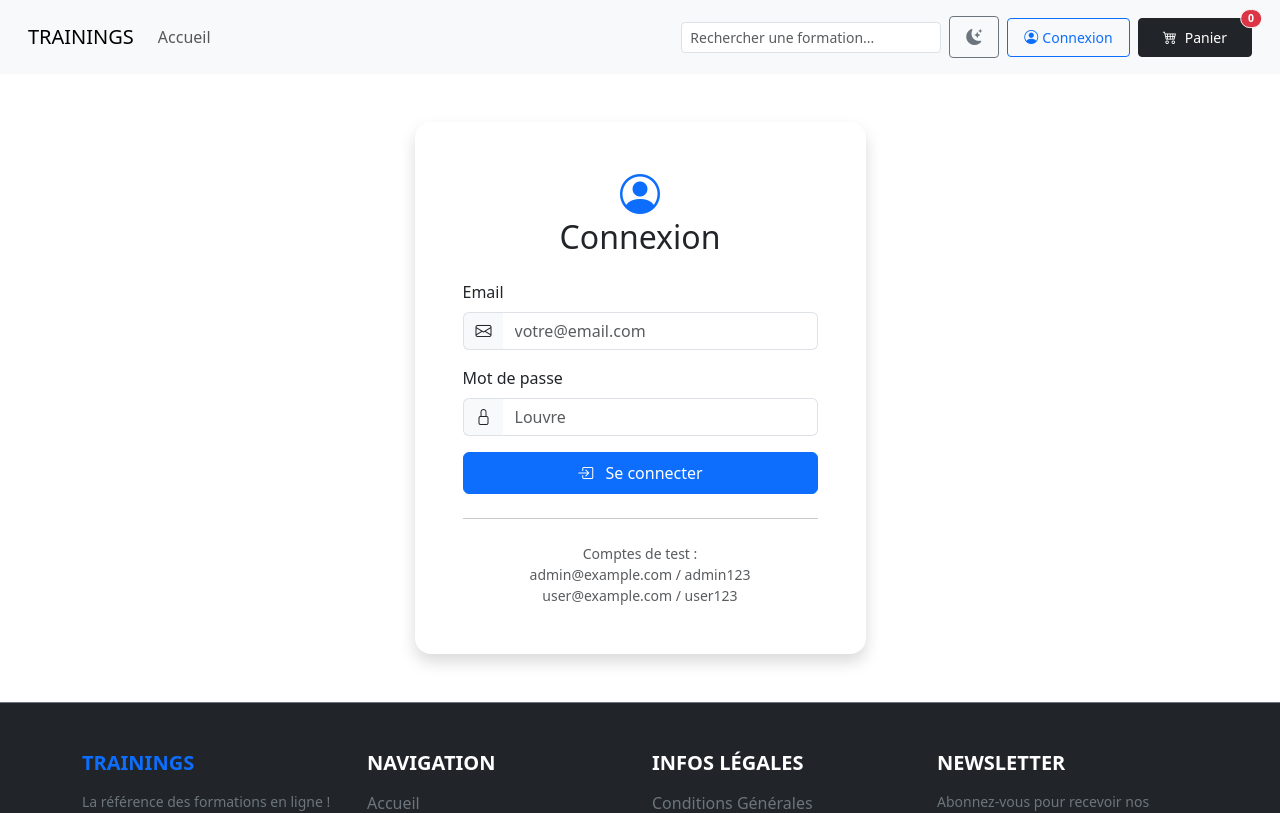
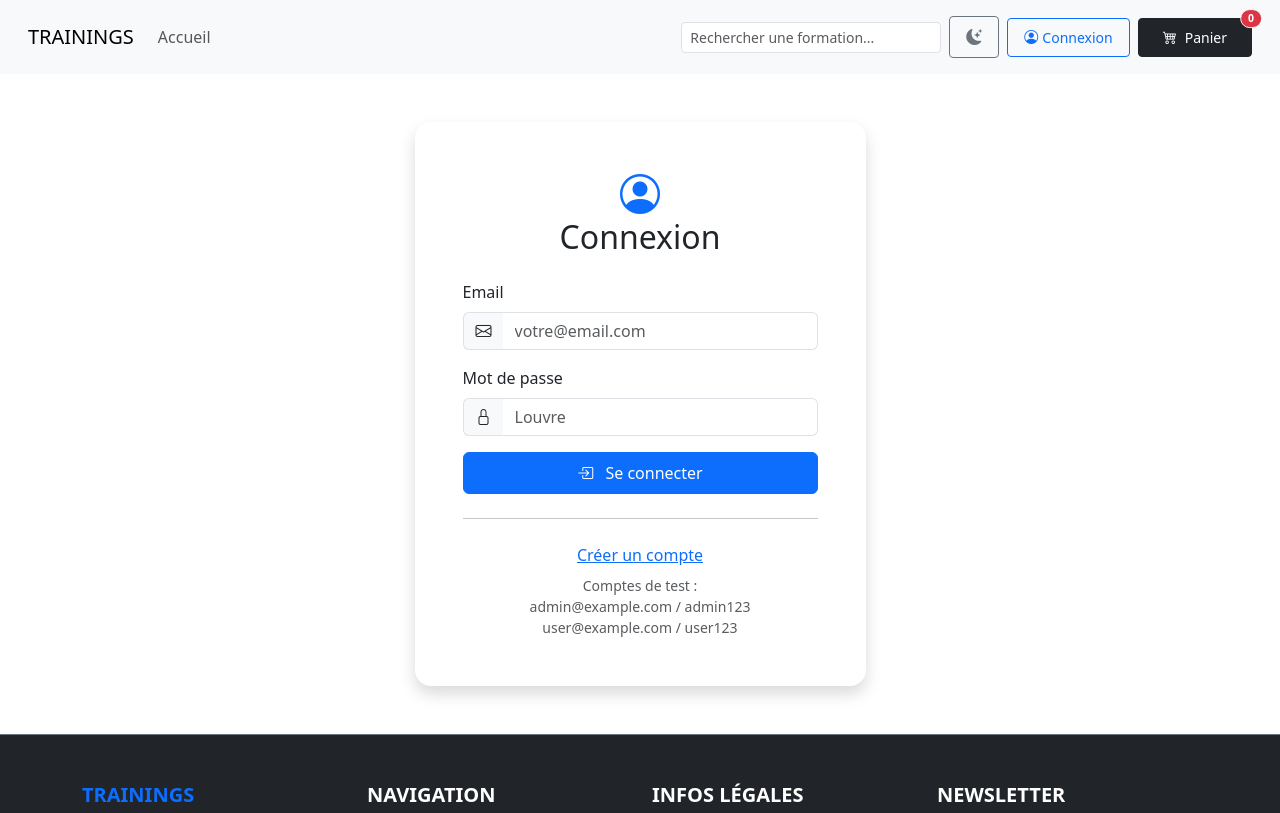
Before and after one commit to john7440/first-app-angular, an Angular app: page /login in a window 1280 px wide. Shown: the top 813 px of the page. Built offline with nearby package versions, Linux system fonts and the light colour scheme.

Commit message:
mise a jour du composant login pour ajout du composant register

```diff
--- a/src/app/components/login/login.html
+++ b/src/app/components/login/login.html
@@ -8,6 +8,7 @@
             <br>
             Connexion
           </h2>
+
 
           @if (errorMsg) {
             <div class="alert alert-danger alert-dismissible fade show" role="alert">
@@ -90,6 +91,9 @@
           </form>
 
           <hr class="my-4">
+          <div class="text-center mb-2">
+              <a class="text-center" routerLink="/register">Créer un compte</a>
+          </div>
 
           <div class="text-center text-muted small">
             <p class="mb-0">Comptes de test :</p>
--- a/src/app/components/login/login.ts
+++ b/src/app/components/login/login.ts
@@ -2,12 +2,12 @@ import { CommonModule } from '@angular/common';
 import { Component, inject } from '@angular/core';
 import { FormBuilder, FormGroup, ReactiveFormsModule, Validators } from '@angular/forms';
 import { AuthService } from '../../services/auth.services';
-import { Router } from '@angular/router';
+import { Router, RouterLink } from '@angular/router';
 
 
 @Component({
   selector: 'app-login',
-  imports: [CommonModule, ReactiveFormsModule],
+  imports: [CommonModule, ReactiveFormsModule, RouterLink],
   templateUrl: './login.html',
   styleUrl: './login.css',
 })
```
